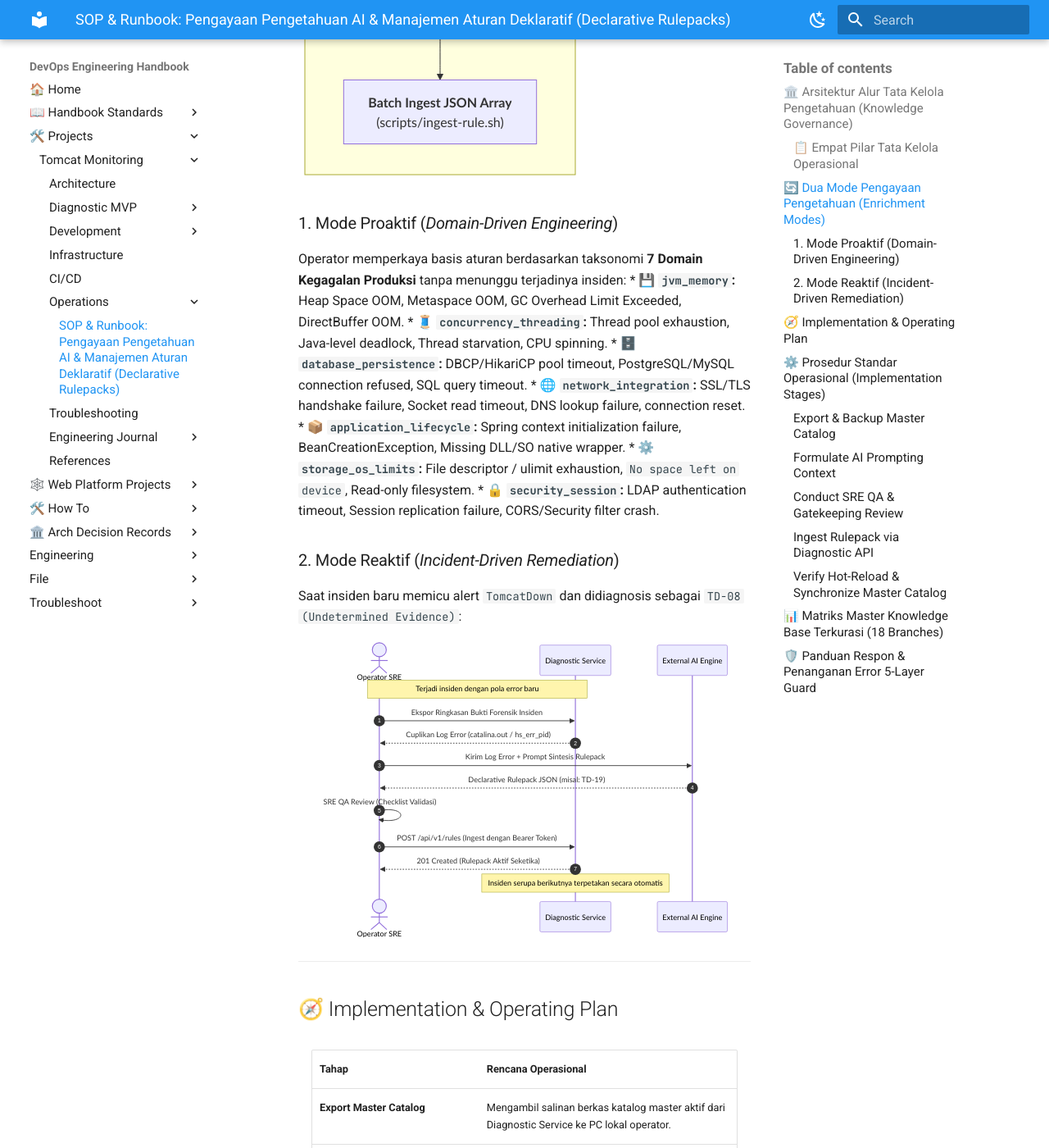
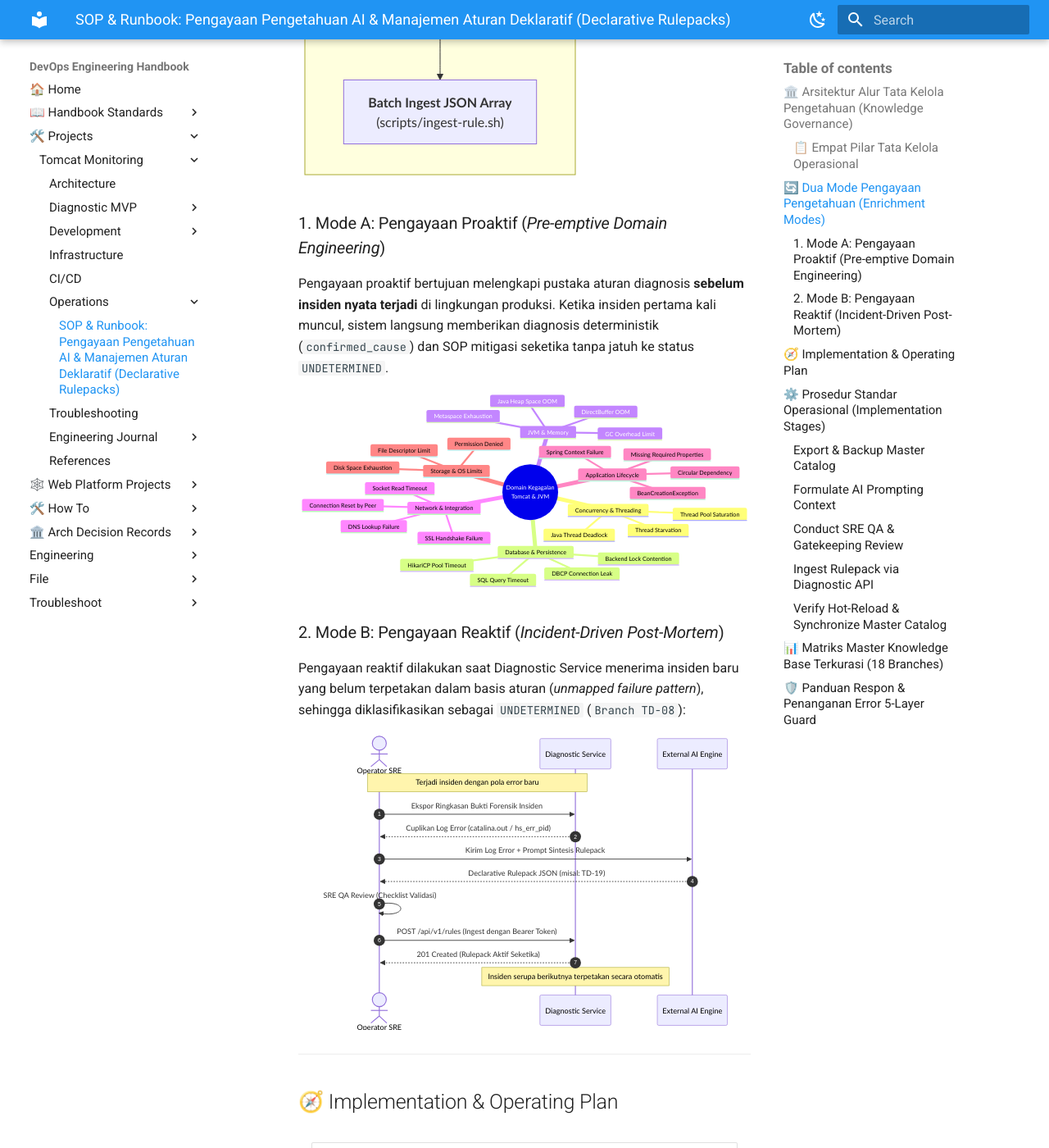
Before and after one commit to edkas07-oss/devops-handbook, an MkDocs documentation site: the page built from docs/projects/tomcat-monitoring/operations/ai-knowledge-enrichment-and-rule-management-runbook.md, in a window 1280 px wide and 1400 px high, scrolled down 3170 px. Shown: the whole window at 82% size. Built offline with MkDocs 1.6.1 and Material for MkDocs 9.7.7, drawn with Linux system fonts in a browser that asks for light colours.

Commit message:
docs(runbook): restore failure domains mindmap diagram in proactive enrichment section

````diff
--- a/docs/projects/tomcat-monitoring/operations/ai-knowledge-enrichment-and-rule-management-runbook.md
+++ b/docs/projects/tomcat-monitoring/operations/ai-knowledge-enrichment-and-rule-management-runbook.md
@@ -66,18 +66,46 @@ flowchart LR
     end
 ```
 
-### 1. Mode Proaktif (*Domain-Driven Engineering*)
-Operator memperkaya basis aturan berdasarkan taksonomi **7 Domain Kegagalan Produksi** tanpa menunggu terjadinya insiden:
-* 💾 **`jvm_memory`:** Heap Space OOM, Metaspace OOM, GC Overhead Limit Exceeded, DirectBuffer OOM.
-* 🧵 **`concurrency_threading`:** Thread pool exhaustion, Java-level deadlock, Thread starvation, CPU spinning.
-* 🗄️ **`database_persistence`:** DBCP/HikariCP pool timeout, PostgreSQL/MySQL connection refused, SQL query timeout.
-* 🌐 **`network_integration`:** SSL/TLS handshake failure, Socket read timeout, DNS lookup failure, connection reset.
-* 📦 **`application_lifecycle`:** Spring context initialization failure, BeanCreationException, Missing DLL/SO native wrapper.
-* ⚙️ **`storage_os_limits`:** File descriptor / ulimit exhaustion, `No space left on device`, Read-only filesystem.
-* 🔒 **`security_session`:** LDAP authentication timeout, Session replication failure, CORS/Security filter crash.
+### 1. Mode A: Pengayaan Proaktif (*Pre-emptive Domain Engineering*)
 
-### 2. Mode Reaktif (*Incident-Driven Remediation*)
-Saat insiden baru memicu alert `TomcatDown` dan didiagnosis sebagai `TD-08 (Undetermined Evidence)`:
+Pengayaan proaktif bertujuan melengkapi pustaka aturan diagnosis **sebelum insiden nyata terjadi** di lingkungan produksi. Ketika insiden pertama kali muncul, sistem langsung memberikan diagnosis deterministik (`confirmed_cause`) dan SOP mitigasi seketika tanpa jatuh ke status `UNDETERMINED`.
+
+```mermaid
+mindmap
+  root((Domain Kegagalan<br/>Tomcat & JVM))
+    Concurrency & Threading
+      Thread Starvation
+      Java Thread Deadlock
+      Thread Pool Saturation
+    Database & Persistence
+      Backend Lock Contention
+      SQL Query Timeout
+      HikariCP Pool Timeout
+      DBCP Connection Leak
+    JVM & Memory
+      GC Overhead Limit
+      Metaspace Exhaustion
+      DirectBuffer OOM
+      Java Heap Space OOM
+    Network & Integration
+      Connection Reset by Peer
+      DNS Lookup Failure
+      SSL Handshake Failure
+      Socket Read Timeout
+    Application Lifecycle
+      BeanCreationException
+      Circular Dependency
+      Missing Required Properties
+      Spring Context Failure
+    Storage & OS Limits
+      Disk Space Exhaustion
+      Permission Denied
+      File Descriptor Limit
+```
+
+### 2. Mode B: Pengayaan Reaktif (*Incident-Driven Post-Mortem*)
+
+Pengayaan reaktif dilakukan saat Diagnostic Service menerima insiden baru yang belum terpetakan dalam basis aturan (*unmapped failure pattern*), sehingga diklasifikasikan sebagai `UNDETERMINED` (`Branch TD-08`):
 
 ```mermaid
 sequenceDiagram
````
